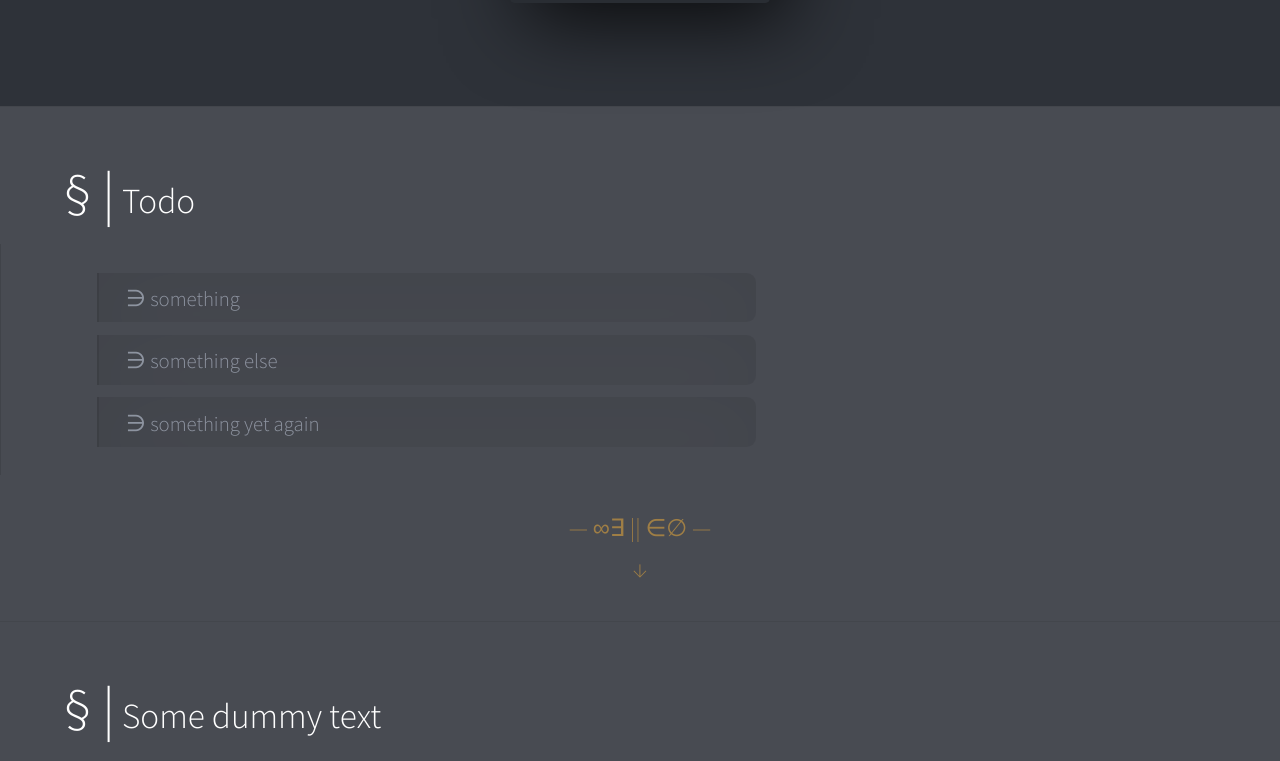
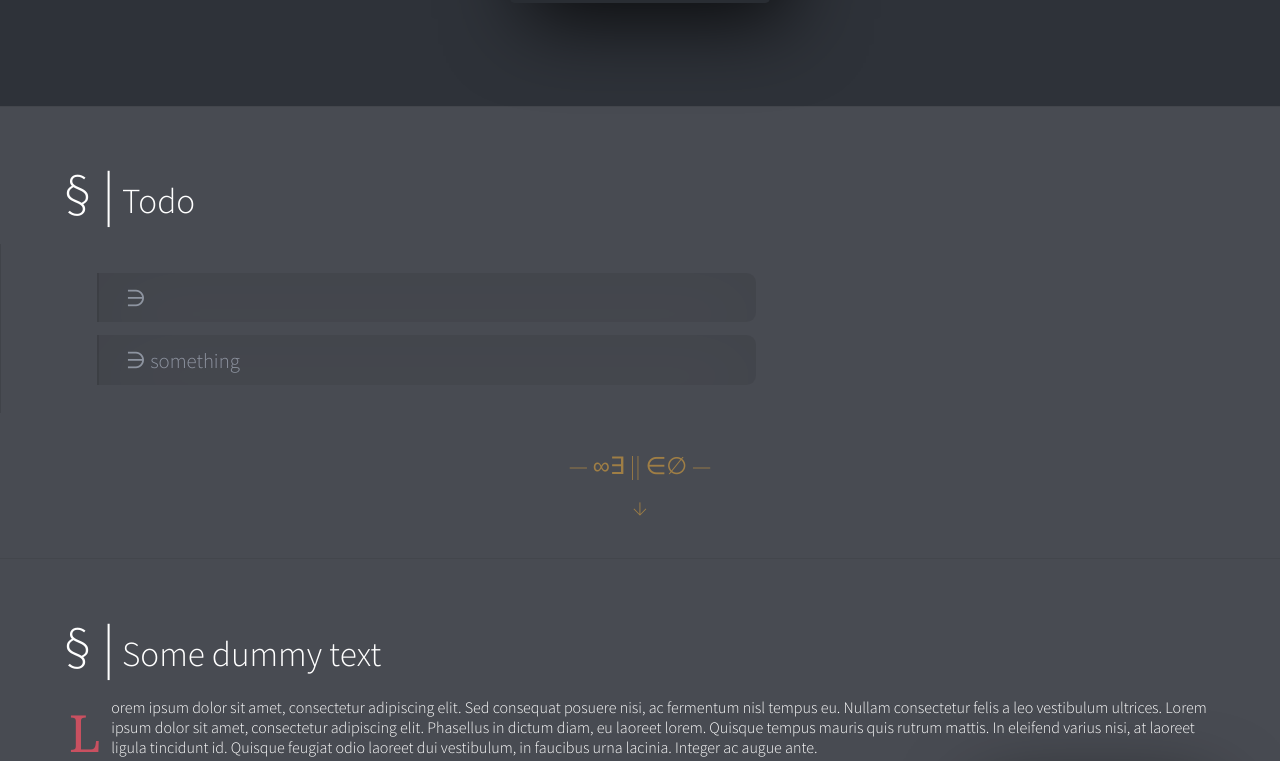
Before and after one commit to pulamusic/react-to-do, a React (Create React App) app: page / in a window 1280 px wide. Shown: the part 507-1268 px from the top of the page. Built offline with nearby package versions, Linux system fonts and the light colour scheme.

Commit message:
a few more things working

```diff
--- a/src/App.js
+++ b/src/App.js
@@ -1,14 +1,11 @@
 
 import React, { Component } from 'react'
 
-import Todos from './components/Todos'
+import TodoSect from './components/TodoSect'
 import Header from './components/Header'
 import Footer from './components/Footer'
 import Main from './components/Main'
 import Nav from './components/Nav'
-// import TodoSect from './components/TodoSect'
-import SectionMark from './components/SectionMark'
-import SectionDiv from './components/SectionDiv'
 
 class App extends Component {
 
@@ -18,21 +15,12 @@ class App extends Component {
       <div className="outer-container">
         <Nav />
         <Header />
-        <div className="outer-container container-outline">
-          <div className="App-todo-header">
-            <h1><SectionMark /> Todo</h1>
-          </div>
-          <div className="App-todo-list App-todo-container container-border-left">
-            <Todos />
-          </div>
-          <div className="App-todo-footer">
-            <SectionDiv url={'#main'} />
-          </div>
-        </div>
+        <TodoSect />
         <Main />
         <Footer />
       </div>
     )
+
   }
 }
 
--- a/src/components/TodoSect.js
+++ b/src/components/TodoSect.js
@@ -1,5 +1,4 @@
 import { Component } from 'react'
-// import FontAwesomeIcon from '@fortawesome/react-fontawesome'
 
 import SectionDiv from './SectionDiv'
 import SectionMark from './SectionMark'
@@ -7,11 +6,11 @@ import Todos from './Todos'
 
 class TodoSect extends Component {
   render() {
+    /*const title = this.state.todos.title*/
     return (
-      <div className="App-todo-list container-outline">
-
+      <div className="outer-container container-outline">
         <div className="App-todo-header">
-          <h1><SectionMark /> todo list</h1>
+          <h1><SectionMark /> Todo</h1>
         </div>
 
         <div className="App-todo-list-container">
@@ -19,7 +18,7 @@ class TodoSect extends Component {
         </div>
 
         <div className="App-todo-footer">
-          <SectionDiv />
+          <SectionDiv url={'#main'} />
         </div>
 
       </div>
--- a/src/components/Todos.js
+++ b/src/components/Todos.js
@@ -1,18 +1,5 @@
 import React, { Component } from 'react'
-// import ReactDOM from 'react-dom'
-// import TodoItem from './TodoItem'
 import PropTypes from 'prop-types'
-
-// import { library } from '@fortawesome/fontawesome-svg-core'
-// import { fab } from '@fortawesome/free-brands-svg-icons'
-// import { faBars, faCoffee } from '@fortawesome/free-solid-svg-icons'
-// import { FontAwesomeIcon } from '@fortawesome/react-fontawesome'
-
-// library.add(fab, faBars, faCoffee)
-
-// const coffee = <FontAwesomeIcon icon={faCoffee} />
-
-// ReactDOM.render(coffee, document.body)
 
 class Todos extends Component {
   constructor(props) {
@@ -39,28 +26,21 @@ class Todos extends Component {
   }
 
   render() {
+    const todo = this.state.todos.id
+    return (
+      <div className="App-todo-container container-border-left">
 
-    const title = this.state.todos.title
+        <div class="clearfix"></div>
 
-    return (
-      <div>
-        { title }
-        <div class="clearfix"></div>
         <div className="App-todo-item-shadow">
           <a href="/">
-            <h3 className="container-border-left App-todo-items"><span className="App-todo-symbol">&ni;</span> something</h3>
+            <h3 className="container-border-left App-todo-items"><span className="App-todo-symbol">&ni;</span> { todo }</h3>
           </a>
         </div>
 
         <div className="App-todo-item-shadow">
           <a href="/">
-            <h3 className="container-border-left App-todo-items"><span className="App-todo-symbol">&ni;</span> something else</h3>
-          </a>
-        </div>
-
-        <div className="App-todo-item-shadow">
-          <a href="/">
-            <h3 className="container-border-left App-todo-items"><span className="App-todo-symbol">&ni;</span> something yet again</h3>
+            <h3 className="container-border-left App-todo-items"><span className="App-todo-symbol">&ni;</span> something</h3>
           </a>
         </div>
 
@@ -74,6 +54,8 @@ Todos.propTypes = {
 }
 
 export default Todos
+
+/* ======== things I don't yet want to delete ======== */
 
 /*
 constructor (props) {
@@ -93,3 +75,43 @@ return this.state.todos.map((todo) => (
   </div>
 ))
 */
+
+/*
+<div className="App-todo-container container-border-left">
+  <div class="clearfix"></div>
+  <div className="App-todo-item-shadow">
+    <a href="/">
+      <Todos />
+    </a>
+
+    <a href="/">
+      <h3 className="container-border-left App-todo-items"><span className="App-todo-symbol">&ni;</span> something</h3>
+    </a>
+  </div>
+</div>
+
+
+
+<div className="App-todo-container container-border-left">
+  <div class="clearfix"></div>
+  <div className="App-todo-item-shadow">
+    <a href="/">
+      <h3 className="container-border-left App-todo-items"><span className="App-todo-symbol">&ni;</span> something</h3>
+    </a>
+  </div>
+
+  <div className="App-todo-item-shadow">
+    <a href="/">
+      <h3 className="container-border-left App-todo-items"><span className="App-todo-symbol">&ni;</span> something else</h3>
+    </a>
+  </div>
+
+  <div className="App-todo-item-shadow">
+    <a href="/">
+      <h3 className="container-border-left App-todo-items"><span className="App-todo-symbol">&ni;</span> something yet again</h3>
+    </a>
+  </div>
+</div>
+
+
+*/
```
Also changed, not shown: 1 other file (tests, documents, lock files or other folders).
